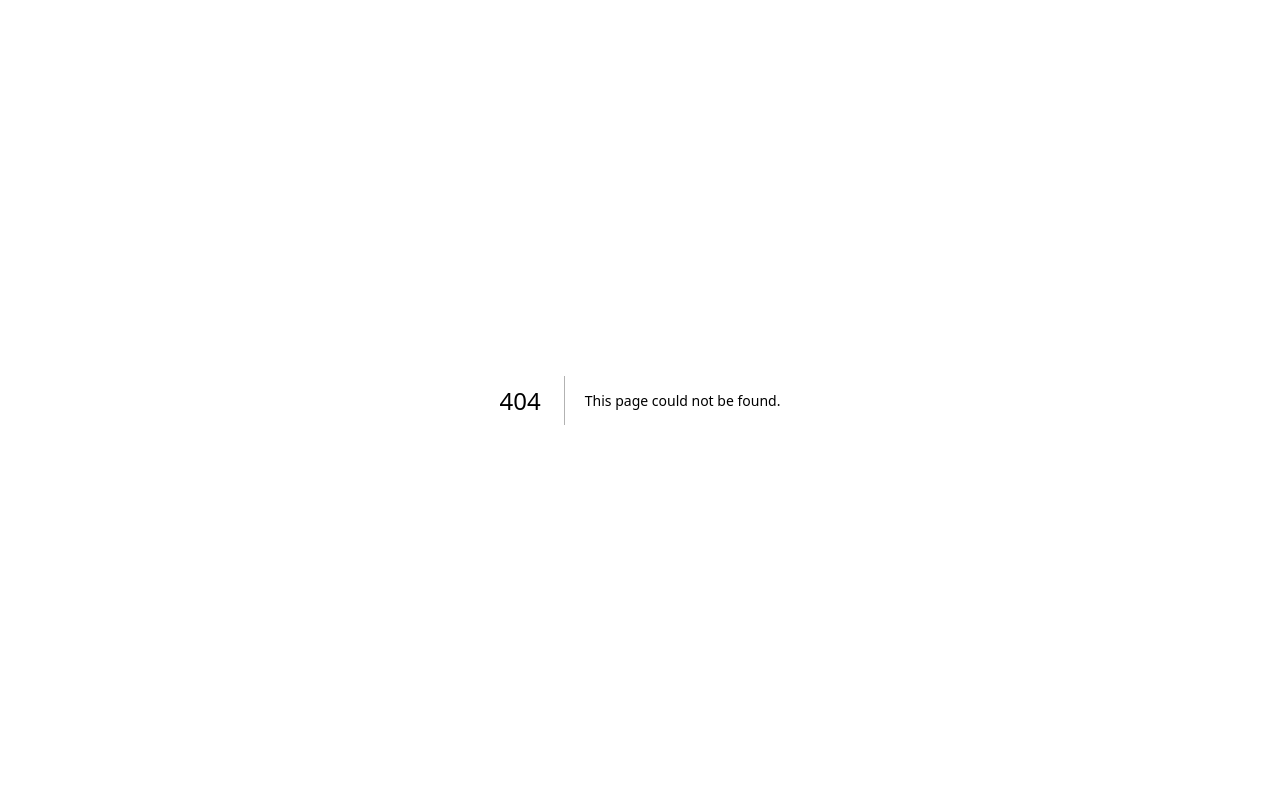
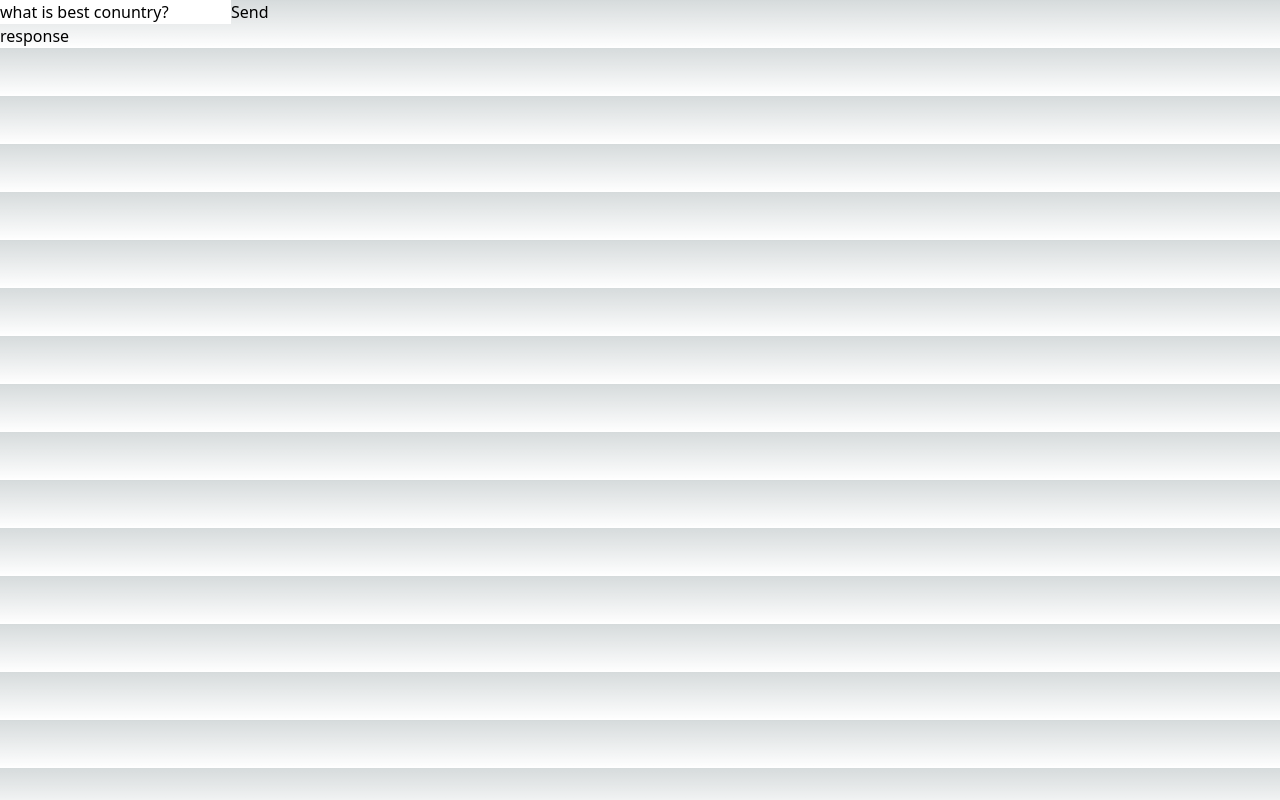
Before and after one commit to sun4205/hanna_portfolio, a Next.js app: page /ChatGPT3 in a window 1280 px wide. Before the commit this address had no page. Built offline with nearby package versions, Linux system fonts and the light colour scheme.

Commit message:
Chatgpt3

```diff
--- /dev/null
+++ b/pages/ChatGPT3.jsx
@@ -0,0 +1,24 @@
+import axios from "axios";
+import { useState } from "react";
+
+const ChatGPT = () => {
+    const [ques, setQues] = useState('what is best conuntry?');
+    const [response, setResposne] = useState("");
+
+    const questioHnHandler = async () => {
+
+        const result = await axios.post("https://api.openai.com/v1/chat/completions",null,null)
+    }
+
+
+    return (
+        <>
+            <input type="text" value={ques} onChange={(e) => setQues(e.target.value)} />
+            <button type="button" onClick={() => questioHnHandler()}>Send</button>
+            <div>response</div>
+            <div>{response}</div>
+        </>
+    )
+}
+
+export default ChatGPT;
```
